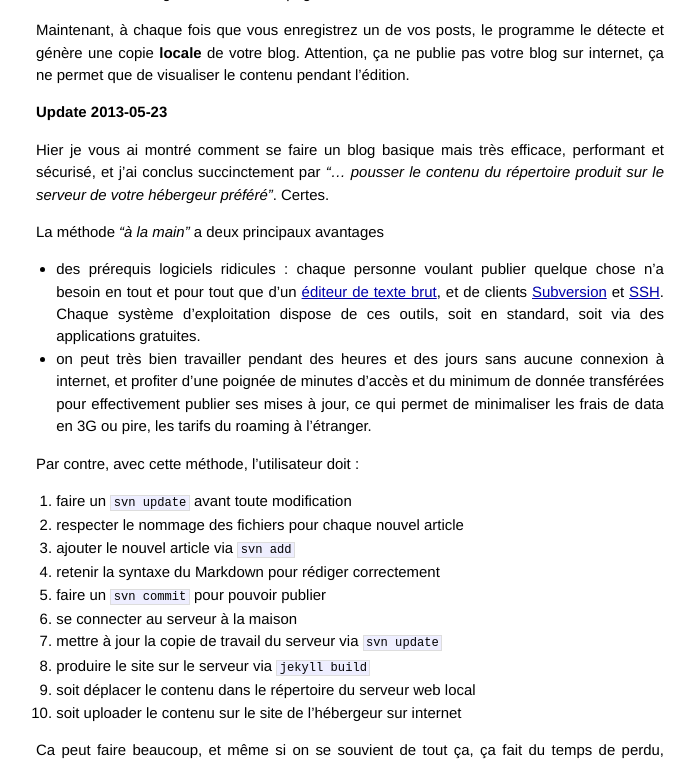
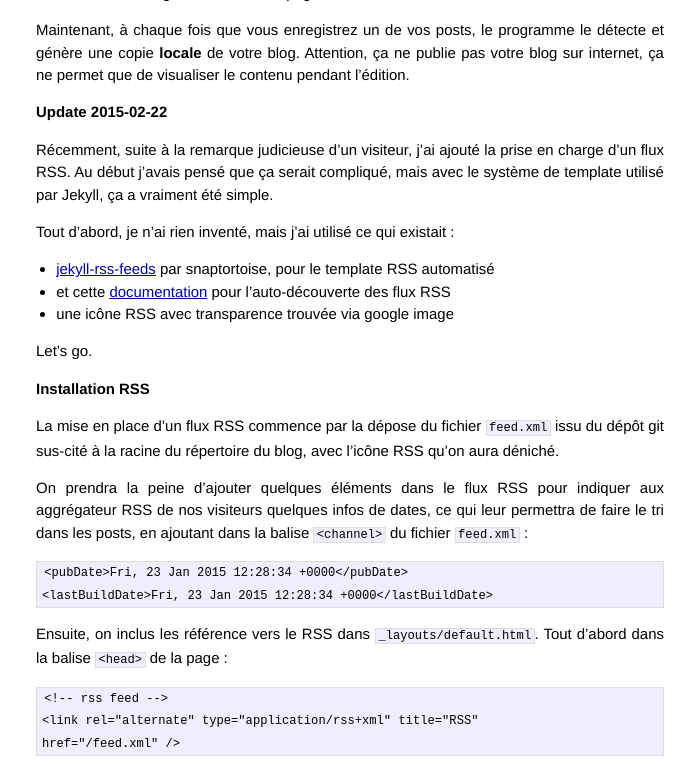
Before and after one commit to nipil/nipil, a Jekyll site: the page built from _posts/2013-05-22-passage-sous-jekyll.markdown, in a window 1280 px wide and 1400 px high, scrolled down 3751 px. Shown: the top 764 px of the window, without its empty margins (290-986 px from the left). Built offline with Jekyll 4.4.1, drawn with Linux system fonts in a browser that asks for light colours; some of the changed text lies outside the part shown.

Commit message:
add rss information

```diff
--- a/_posts/2013-05-22-passage-sous-jekyll.markdown
+++ b/_posts/2013-05-22-passage-sous-jekyll.markdown
@@ -132,6 +132,121 @@ Lancer la génération en temps réel
 
 Maintenant, à chaque fois que vous enregistrez un de vos posts, le programme le détecte et génère une copie **locale** de votre blog. Attention, ça ne publie pas votre blog sur internet, ça ne permet que de visualiser le contenu pendant l'édition.
 
+**Update 2015-02-22**
+
+Récemment, suite à la remarque judicieuse d'un visiteur, j'ai ajouté la prise
+en charge d'un flux RSS. Au début j'avais pensé que ça serait compliqué, mais
+avec le système de template utilisé par Jekyll, ça a vraiment été simple.
+
+Tout d'abord, je n'ai rien inventé, mais j'ai utilisé ce qui existait :
+
+- [jekyll-rss-feeds](https://github.com/snaptortoise/jekyll-rss-feeds) par
+snaptortoise, pour le template RSS automatisé
+- et cette [documentation](http://www.rssboard.org/rss-autodiscovery) pour
+l'auto-découverte des flux RSS
+- une icône RSS avec transparence trouvée via google image
+
+Let's go.
+
+# Installation RSS
+
+La mise en place d'un flux RSS commence par la dépose du fichier `feed.xml`
+issu du dépôt git sus-cité à la racine du répertoire du blog, avec l'icône
+RSS qu'on aura déniché.
+
+On prendra la peine d'ajouter quelques éléments dans le flux RSS pour
+indiquer aux aggrégateur RSS de nos visiteurs quelques infos de dates,
+ce qui leur permettra de faire le tri dans les posts, en ajoutant dans
+la balise `<channel>` du fichier `feed.xml` :
+
+	<pubDate>{{ site.time | date_to_rfc822 }}</pubDate>
+	<lastBuildDate>{{ site.time | date_to_rfc822 }}</lastBuildDate>
+
+Ensuite, on inclus les référence vers le RSS dans `_layouts/default.html`.
+Tout d'abord dans la balise `<head>` de la page :
+
+	<!-- rss feed -->
+	<link rel="alternate" type="application/rss+xml" title="RSS"
+	href="/feed.xml" />
+
+Toujours dans ce fichier, on insère aussi une référence dans le corps du site,
+histoire de signaler au visiteur qu'un flux RSS existe :
+
+	<a href="feed.xml">
+	<img src="rss.png" width="16px" height="16px" />
+	</a>
+
+Ensuite on ajoute dans `_config.yaml` l'url de notre blog, pour qu'un lien
+cliquable soit généré :
+
+	url: "https://nipil.org"
+
+*A noter que, par défaut seuls les 10 articles les plus récents sont listés.
+De plus, le flux RSS reprendra l'intégralité de l'article,* **sauf si** *la
+variable `excerpt` est définie dans l'en-tête de l'article :*
+
+Ca se fait en ajoutant dans le bloc `--` au début du post :
+
+	excerpt: blah blah bli blah blah blah ceci est un résumé
+
+C'est tout, c'est simple, et ça marche. Le fichier feeds.xml sera généré
+*statiquement* comme le reste du site, à chaque re-génération et publication.
+
+# Tuning des résumés
+
+Ajouter un `excerpt` par article, ça ne me plait pas trop (je suis fainéant,
+alors pourquoi ajouter un résumé, alors que mes articles commencent tous déjà
+par quelques lignes d'intro ?
+
+Du coup, j'ai personalisé le fichier `feed.xml` de la manière suivante :
+
+	{% raw %}{% if post.excerpt %}
+		<description>{{ post.excerpt | xml_escape }}</description>
+	{% else %}{% endraw %}
+
+est devenu
+
+	{% raw %}{% if post.excerpt %}
+		<description>{{ post.excerpt | xml_escape }}</description>
+	{% elsif post.content contains '<!--more-->' %}
+		<description>
+			{{ post.content | split:'<!--more-->' | first | xml_escape }}
+		</description>
+	{% else %}{% endraw %}
+
+Et dans chaque article, j'ai inséré le texte suivant, sur une ligne vide,
+à l'endroit où je voulais que mon résumé s'arrête :
+
+	<!--more-->
+
+Comment ça marche ? Pour générer le flux RSS d'un post :
+
+- jekyll va d'abord regarder s'il contient un `excerpt` : si oui, alors c'est
+ce que l'excerpt contient qui sera utilisé comme résumé.
+- ensuite, il va regarder si le contenu du post contient le texte
+`<!--more-->` : si oui, il va prendre uniquement le texte entre le début du
+post et le `<!--more-->` et utiliser ça comme résumé.
+- sinon, il prendra tout le texte du post comme résumé.
+
+De cette manière, pas besoin de dupliquer les infos, mais on peut toujours
+choisir de conserver un résumé défini manuellement, ou de tout prendre.
+
+# Limiter le nombre de posts présents dans le RSS ?
+
+Pour finir, comme je publie peu d'articles, **et** que j'ai mis un résumé pour
+chaque, je peux me permettre de lister *tous* les articles existants dans le
+flux RSS sans que ça fasse un fichier trop gros.
+
+Pour ce faire, dans `feed.xml` la ligne
+
+	{% raw %}{% for post in site.posts limit:10 %}{% endraw %}
+
+est devenue
+
+	{% raw %}{% for post in site.posts %}{% endraw %}
+
+Mais en temps normal, mieux vaut laisser cette limite...
+
 **Update 2013-05-23**
 
 Hier je vous ai montré comment se faire un blog basique mais très efficace, performant et sécurisé, et j'ai conclus succinctement par *"... pousser le contenu du répertoire produit sur le serveur de votre hébergeur préféré"*. Certes.
```
